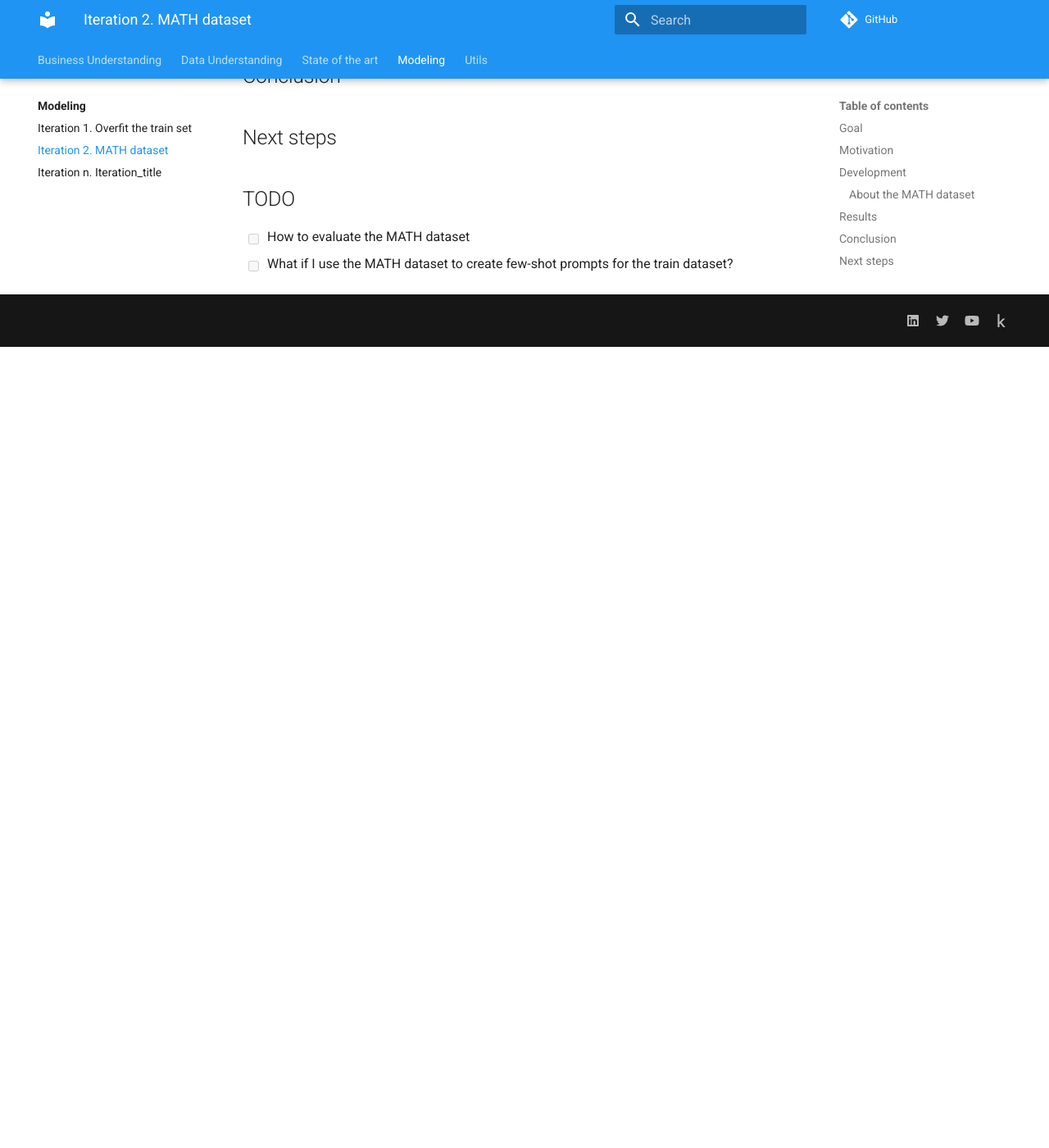
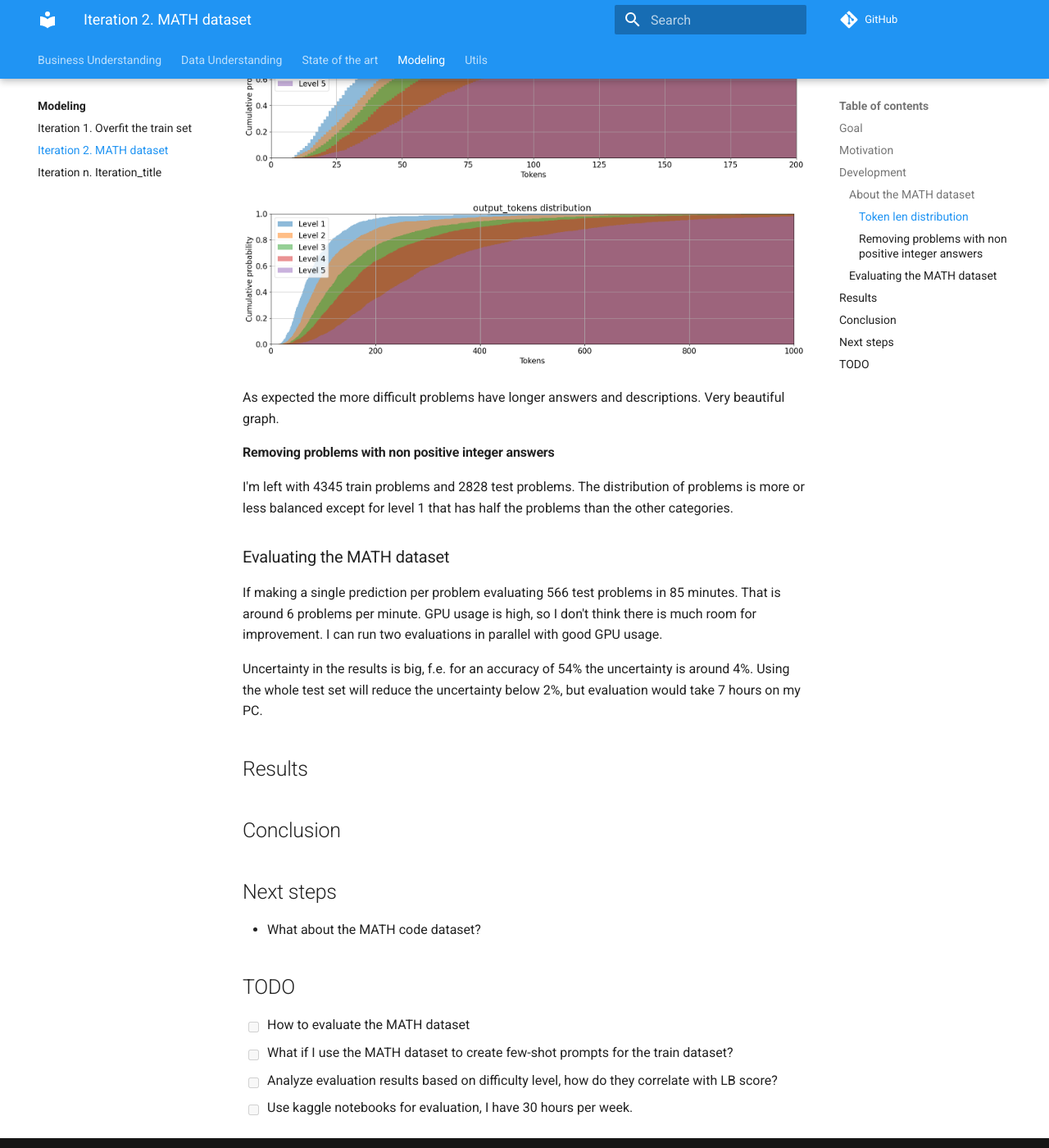
Before and after one commit to ironbar/aimo, an MkDocs documentation site: the page built from docs/modeling/Iteration_02_MATH_dataset.md, in a window 1280 px wide and 1400 px high, scrolled down 1449 px. Shown: the whole window at 82% size. Built offline with MkDocs 1.6.1 and Material for MkDocs 9.7.7, drawn with Linux system fonts in a browser that asks for light colours; comment, search, counter and statistics services are not loaded; before the commit the page ends 1872 px from its top, so only the background shows below that; some of the changed text lies outside the part shown.

Commit message:
updated documentation

```diff
--- a/docs/modeling/Iteration_02_MATH_dataset.md
+++ b/docs/modeling/Iteration_02_MATH_dataset.md
@@ -39,13 +39,39 @@ Links:
 - [Original repo of the MATH dataset](https://github.com/hendrycks/math?tab=readme-ov-file)
 - [Kaggle dataset with MATH and GSM8K datasets](https://www.kaggle.com/datasets/alejopaullier/aimo-external-dataset)
 
+#### Token len distribution
+
+![input_token_len_distribution](res/input_token_len_distribution.png)
+
+![output_token_len_distribution](res/output_token_len_distribution.png)
+
+As expected the more difficult problems have longer answers and descriptions. Very beautiful graph.
+
+#### Removing problems with non positive integer answers
+
+I'm left with 4345 train problems and 2828 test problems. The distribution of problems is more or less
+balanced except for level 1 that has half the problems than the other categories.
+
+### Evaluating the MATH dataset
+
+If making a single prediction per problem evaluating 566 test problems in 85 minutes. That is around 6 problems per minute.
+GPU usage is high, so I don't think there is much room for improvement. I can run two evaluations in parallel
+with good GPU usage.
+
+Uncertainty in the results is big, f.e. for an accuracy of 54% the uncertainty is around 4%. Using the whole
+test set will reduce the uncertainty below 2%, but evaluation would take 7 hours on my PC.
+
 ## Results
 
 ## Conclusion
 
 ## Next steps
 
+- What about the MATH code dataset?
+
 ## TODO
 
 - [ ] How to evaluate the MATH dataset
 - [ ] What if I use the MATH dataset to create few-shot prompts for the train dataset?
+- [ ] Analyze evaluation results based on difficulty level, how do they correlate with LB score?
+- [ ] Use kaggle notebooks for evaluation, I have 30 hours per week.
```
Also changed, not shown: docs/modeling/Iteration_01_overfit.md (+1 -0 lines), docs/modeling/res/input_token_len_distribution.png (added), docs/modeling/res/output_token_len_distribution.png (added), 1 other file.
